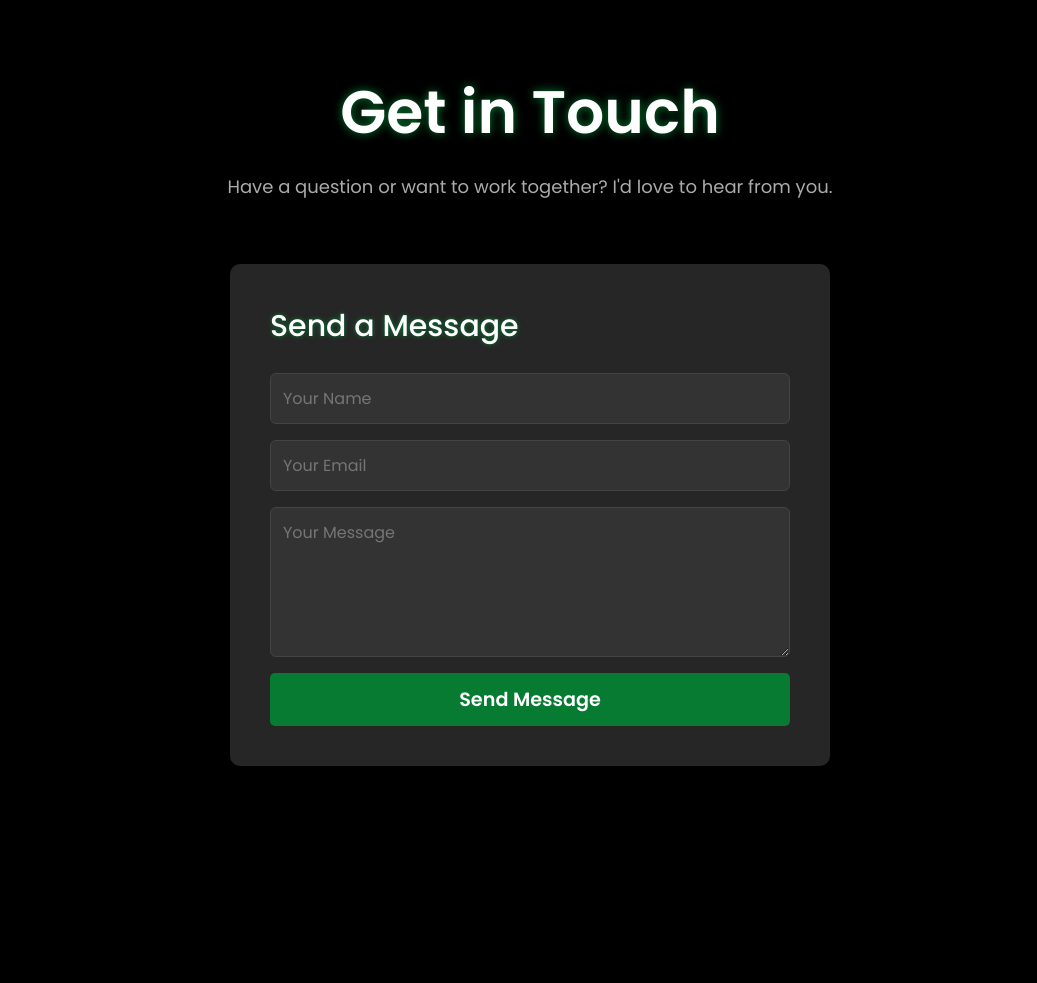
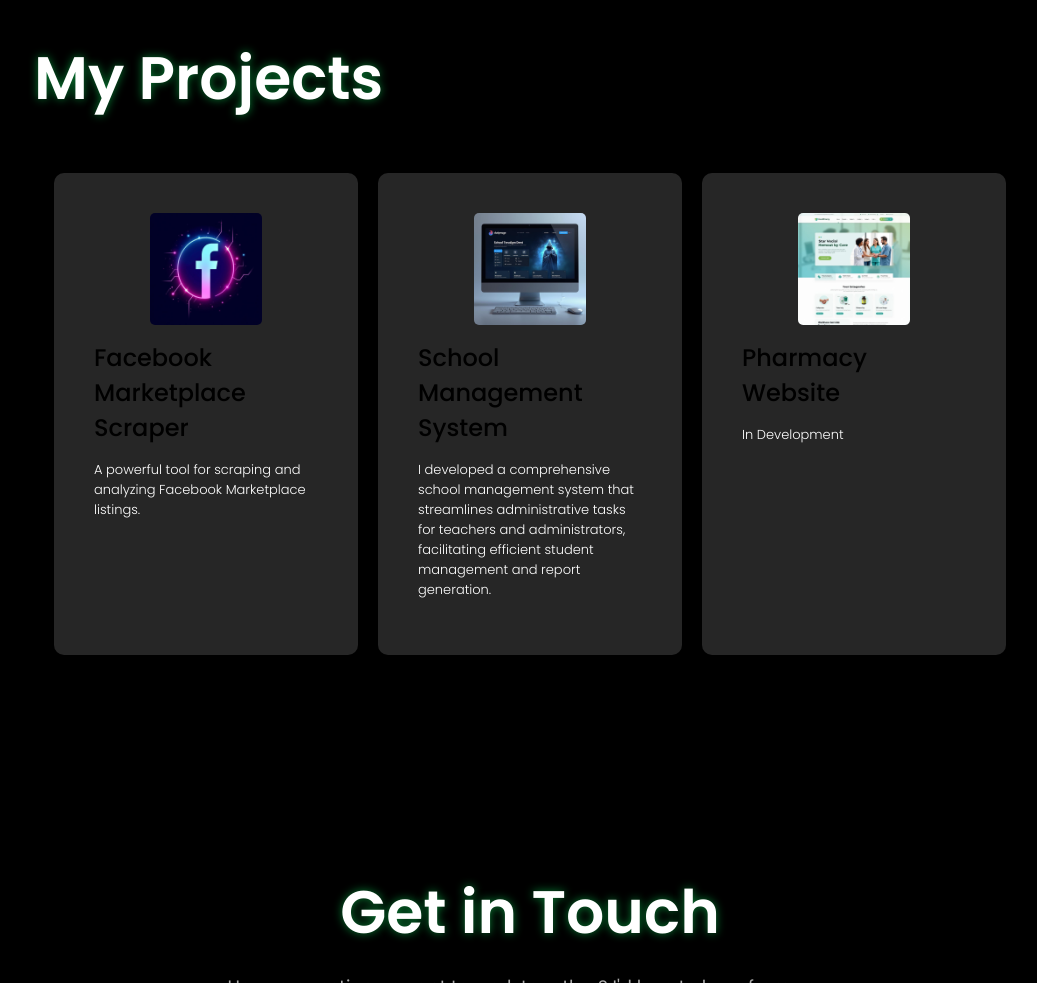
Before and after one commit to Dustymage/Dusty-Web, a plain HTML site: page index.html in a window 1280 px wide. Shown: the part 2857-3840 px from the top of the page, without its empty margins (110-1147 px from the left). Before the commit the page ends 3707 px from the top, so only its background shows below. Drawn offline with nearby package versions, Linux system fonts and the light colour scheme.

Commit message:
latest update

```diff
--- a/index.html
+++ b/index.html
@@ -144,7 +144,7 @@
     <section id="services-section">
         <div id="services">
             <div class="container-abt">
-                <h1 class="subtitle">MY Services</h1>
+                <h1 class="subtitle">My Services</h1>
             </div>
             <div class="container-abt">
                 <div class="services-list">
@@ -201,6 +201,51 @@
         </div>
 
     </section>
+    <!---------DEVELOPED APPLICATIONS---------->
+    <section id="my-projects-section">
+        <div id="my-projects">
+      <div id="projects">
+          <div class="container-abt">
+              <h1 class="subtitle">My Projects</h1>
+          </div>
+          <div class="container-abt">
+              <div class="projects-list">
+                  <!-- Project 1 -->
+                  <div class="project-item" data-aos="fade-up">
+                      <img src="./assets/logo_facebook.png" alt="Project 1">
+                      <h2>Facebook Marketplace Scraper</h2>
+                      <p class="project-preview">A powerful tool for scraping and analyzing Facebook Marketplace listings.</p>
+                      <div class="project-details">
+                          <p>Using developer tools and the power of chatGPT, I created a Facebook Marketplace scraper designed to help you search for places and more. A video tutorial is provided to guide you on how to use it. Best of all, it's completely free!</p>
+                          <a href="./pages/FBscrapper.html" class="project-link">View Project</a>
+                      </div>
+                  </div>
+
+                  <!-- Project 2 -->
+                  <div class="project-item" data-aos="fade-up" data-aos-delay="200">
+                      <img src="./assets/logo_sms.png" alt="Project 2">
+                      <h2>School Management System</h2>
+                      <p class="project-preview">I developed a comprehensive school management system that streamlines administrative tasks for teachers and administrators, facilitating efficient student management and report generation.</p>
+                      <div class="project-details">
+                          <p>The school management system simplifies tasks for administrators, teachers, and parents by offering features like student enrollment approvals, class assignments, performance monitoring, and detailed student record access. Built using the Lovable AI stack, it provides an intuitive, AI-powered platform for efficient management; login details are available upon request to explore the dashboards.</p>
+                          <a href="https://preview--nps-backup-2.lovable.app/" class="project-link" target="_blank">View Project</a>
+                      </div>
+                  </div>
+
+                  <!-- Project 3 -->
+                  <div class="project-item" data-aos="fade-up" data-aos-delay="400">
+                      <img src="./assets/logo_pharm.png" alt="Project 3">
+                      <h2>Pharmacy Website</h2>
+                      <p class="project-preview">In Development</p>
+                      <div class="project-details">
+                          <p>I am currently developing a website for a pharmacy company, which is still in progress. This project highlights my skills and expertise in website development.</p>
+                          <a href="https://preview--pharm-main-00.lovable.app/" class="project-link" target="_blank">View Project</a>
+                      </div>
+                  </div>
+              </div>
+          </div>
+      </div>
+    </section>
 
     <!---------Contact Me---------->
     <section id="contact-section">
--- a/main-website-assets/Main-Website-style.css
+++ b/main-website-assets/Main-Website-style.css
@@ -650,3 +650,83 @@ section {
 html {
     scroll-padding-top: 60px; /* Adjust this value to the height of your navbar */
 }
+
+
+/* Projects Section Styles */
+#projects {
+    padding: 30px 0;
+}
+
+.projects-list {
+    display: grid;
+    grid-template-columns: repeat(3, 1fr);  /* Changed to exactly 3 columns */
+    grid-gap: 20px;  /* Reduced gap to allow more space for content */
+    margin-top: 50px;
+    padding: 0 20px;  /* Added padding for better edge spacing */
+}
+
+.project-item {
+    background: #262626;
+    padding: 40px;
+    font-size: 13px;
+    font-weight: 300;
+    border-radius: 10px;
+    transition: background 0.5s, transform 0.5s;
+    cursor: pointer;
+    overflow: hidden;
+}
+
+.project-item img {
+    width: 50%;
+    display: block;  /* Makes the image a block element */
+    margin: 0 auto 15px;  /* Centers horizontally and keeps bottom margin */
+    border-radius: 5px;
+}
+
+.project-item h2 {
+    font-size: 24px;
+    font-weight: 500;
+    margin-bottom: 15px;
+}
+
+.project-preview {
+    color: #fff;
+    margin-bottom: 15px;
+}
+
+.project-details {
+    max-height: 0;
+    overflow: hidden;
+    transition: max-height 0.5s ease-out;
+}
+
+.project-item:hover {
+    background: #00d906;
+    transform: translateY(-10px);
+}
+
+.project-item:hover .project-details {
+    max-height: 500px;
+}
+
+.project-link {
+    display: inline-block;
+    text-decoration: none;
+    color: #fff;
+    font-size: 14px;
+    margin-top: 20px;
+    background: #262626;
+    padding: 8px 20px;
+    border-radius: 5px;
+    transition: background 0.5s;
+}
+
+.project-link:hover {
+    background: #000;
+}
+
+@media only screen and (max-width: 600px) {
+    .projects-list {
+        grid-template-columns: 1fr;
+    }
+}
```
Also changed, not shown: assets/logo_facebook.png (added), assets/logo_pharm.png (added), assets/logo_sms.png (added), 1 other file.
